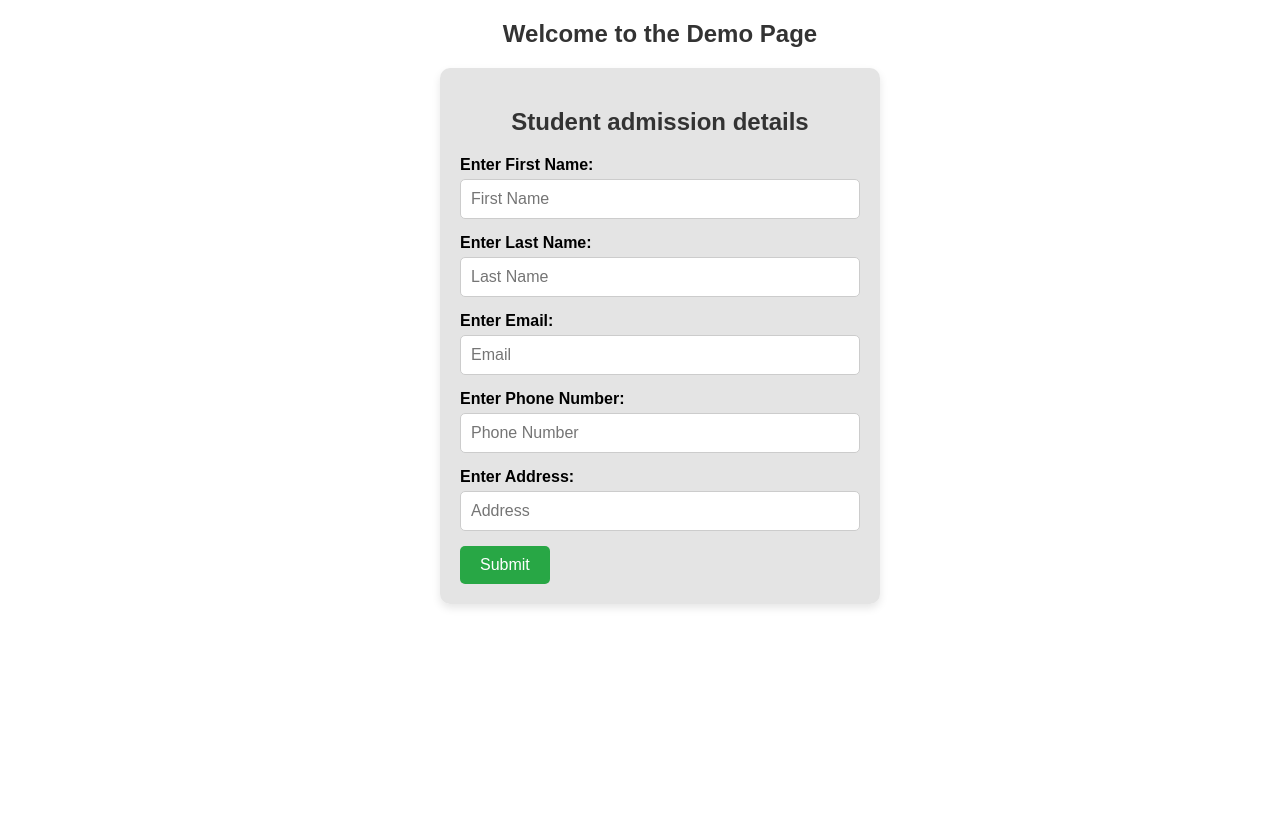
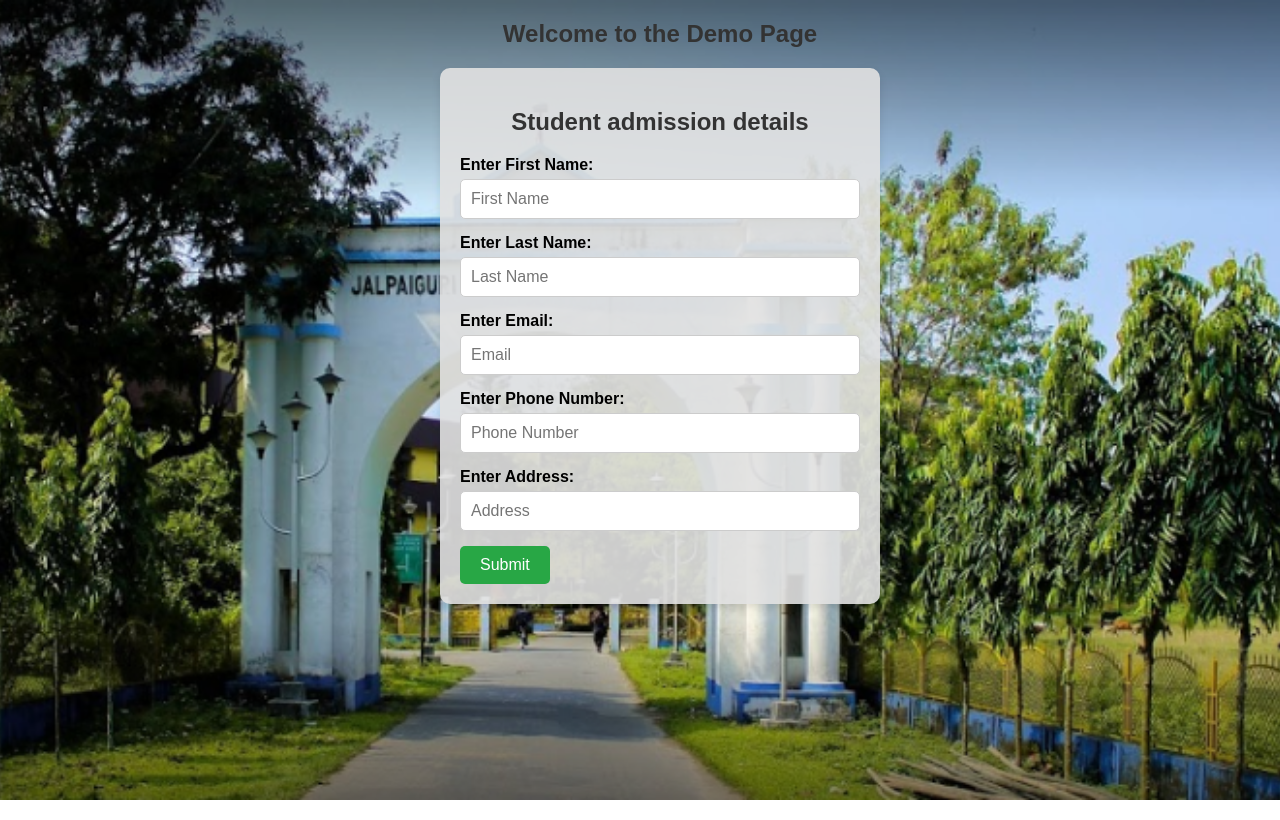
Before and after one commit to MainakAdak02/demoPage, a plain HTML site: page index.html in a window 1280 px wide. Drawn offline with Linux system fonts and the light colour scheme.

Commit message:
Update demo.css

```diff
--- a/demo.css
+++ b/demo.css
@@ -11,7 +11,7 @@ html, body {
 body {
     font-family: Arial, sans-serif;
     margin: 20px;
-    background: url(/HTML/jgec.png) no-repeat center center;
+    background: url(jgec.png) no-repeat center center;
     background-size: cover;
     top: 100px;
 }
```
